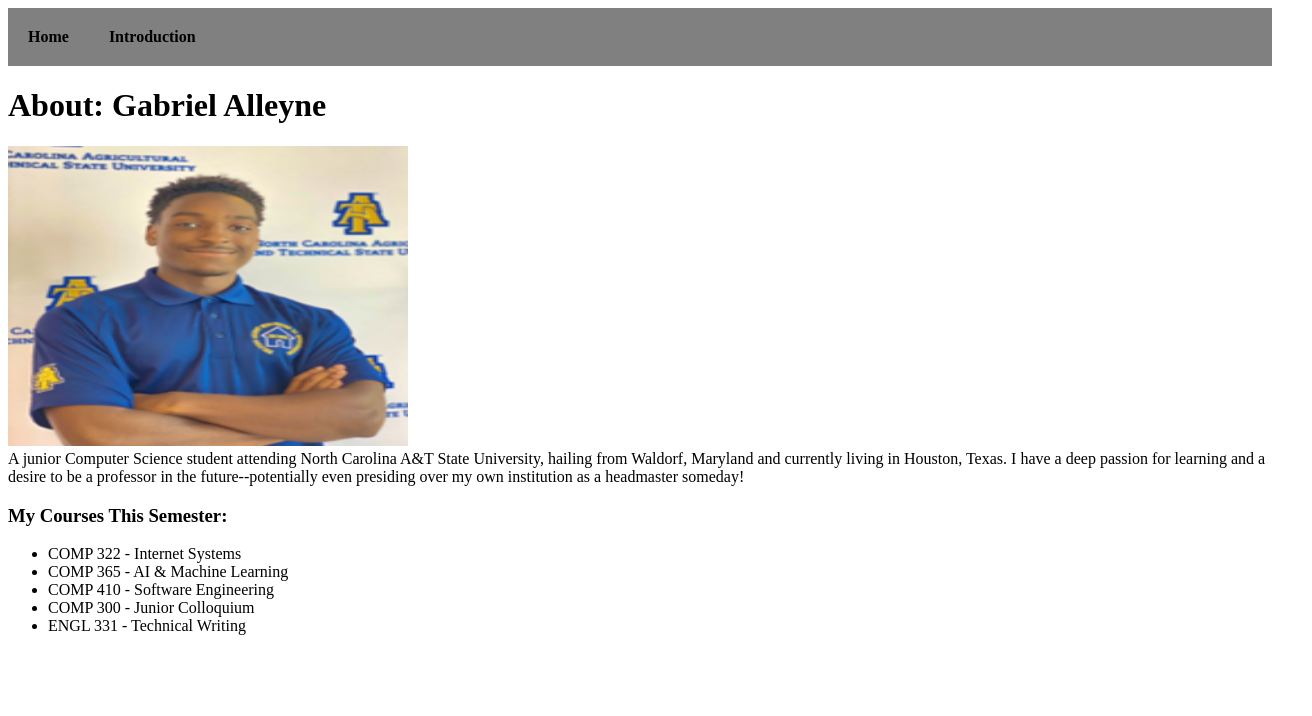
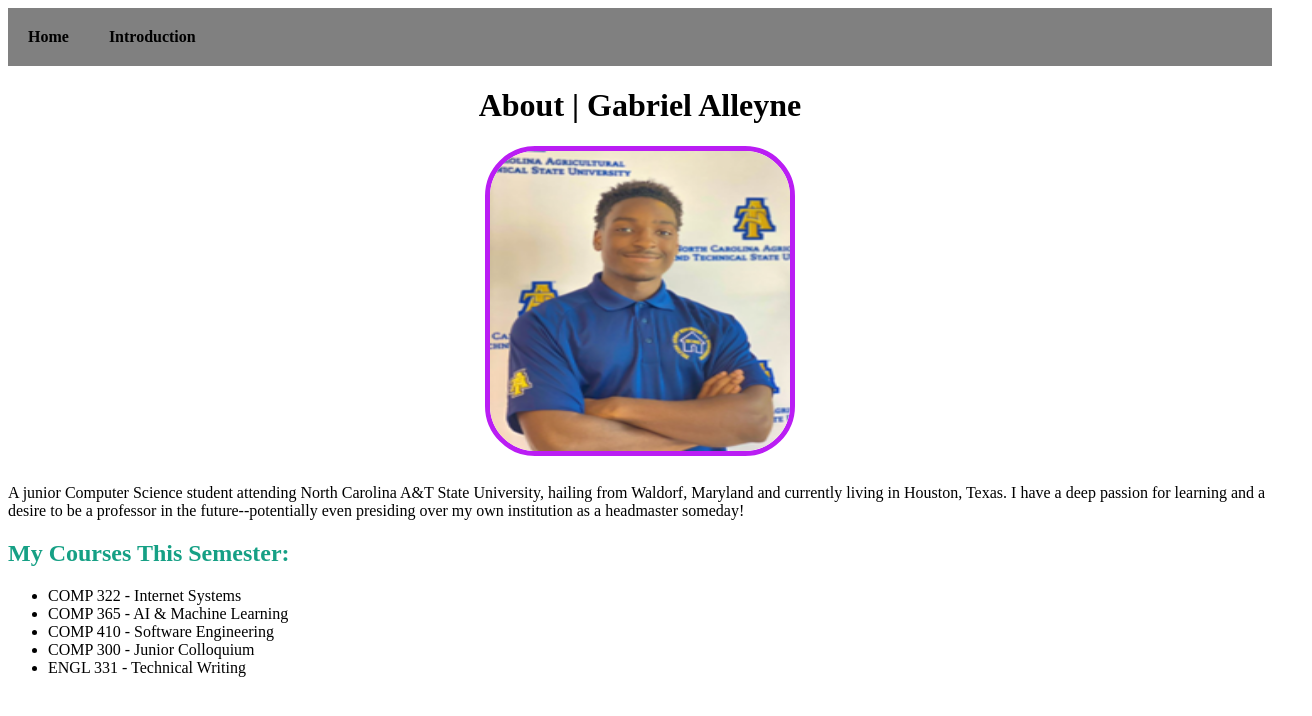
Before and after one commit to Gaalleyne/Gaalleyne.github.io, a plain HTML site: page index.html in a window 1280 px wide. Shown: the whole page, 1312 px wide, since content can reach past the window. Drawn offline with Linux system fonts and the light colour scheme.

Commit message:
Update index.html

```diff
--- a/index.html
+++ b/index.html
@@ -6,20 +6,24 @@
 </head>
 <body>
 
+<div id="div1">
     <ul id="menuBar">
     <li> <a href="./index.html">Home</a> </li>
     <li> <a href="./introduction.html">Introduction</a> </li>
     </ul>
+</div>
 
-<div id="div1">
-<h1>About: Gabriel Alleyne<br></h1>
-<img src="./img/img1.png" alt="eats and treats restaurant" width="400" height="300">
+<div id="div2">
+<h1>About | Gabriel Alleyne<br></h1>
+<img src="./img/img1.png" alt="Gabriel Alleyne headshot" width="300" height="300">
 
 <p1><br>A junior Computer Science student attending North Carolina A&T State University, hailing from Waldorf, Maryland and currently
 living in Houston, Texas. I have a deep passion for learning and a desire to be a professor in the future--potentially even
 presiding over my own institution as a headmaster someday!</p1>
+</div>
 
-<h3>My Courses This Semester:</h3>
+<div id="div3">
+    <h2>My Courses This Semester:</h2>
     <ul>
     <li>COMP 322 - Internet Systems</li>
     <li>COMP 365 - AI & Machine Learning</li>
```
Lines whose indentation alone changed are shown as unchanged.
